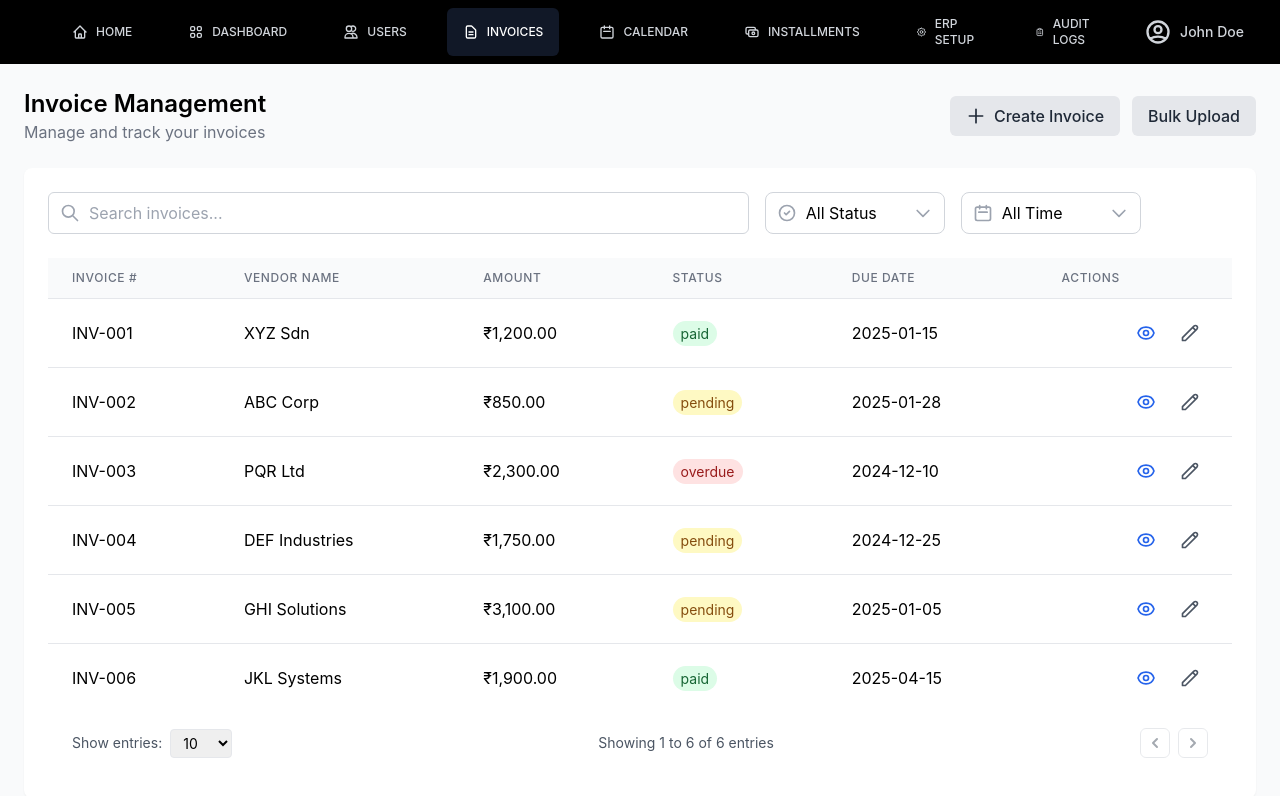
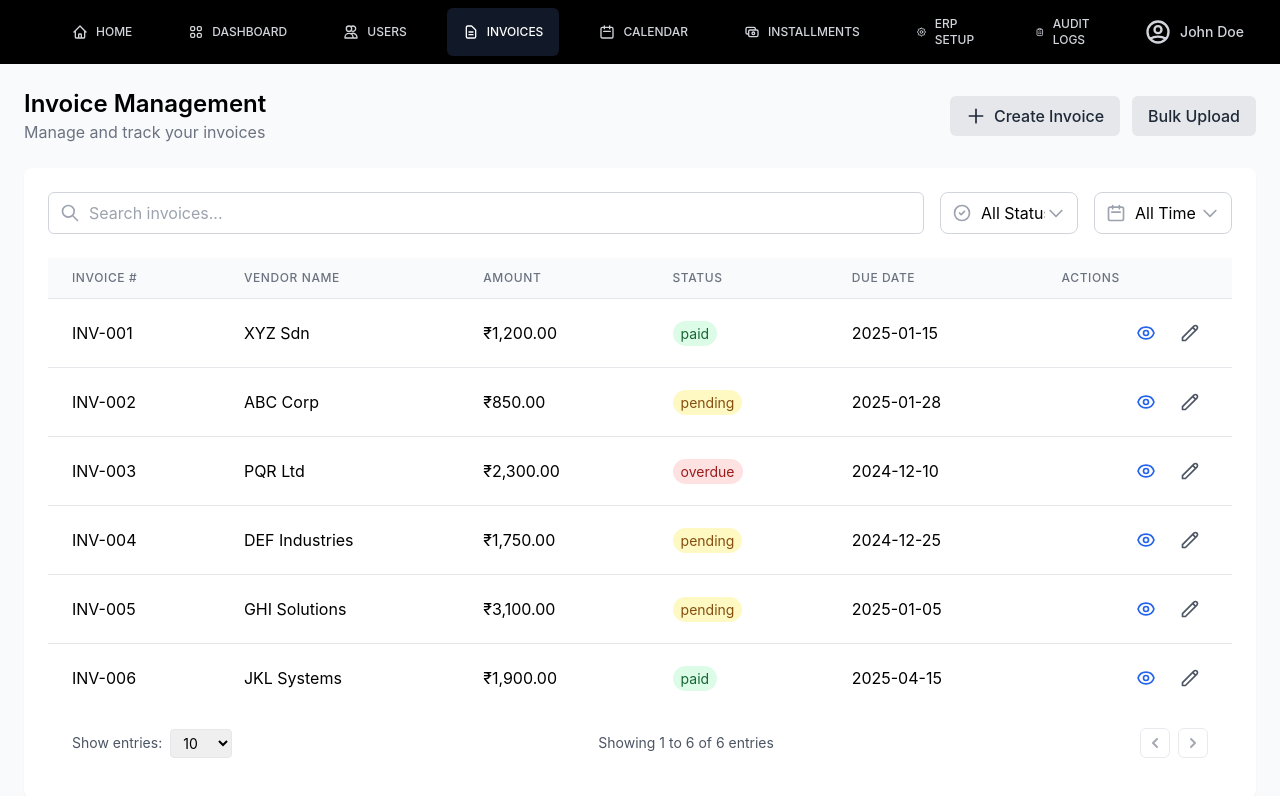
Before and after one commit to thecolossalsparkle/liquidrbac, a React (Create React App) app: page /invoices in a window 1280 px wide. Shown: the top 796 px of the page. Built offline with nearby package versions, Linux system fonts and the light colour scheme.

Commit message:
Invoice Bug Fix

```diff
--- a/src/pages/Invoices.jsx
+++ b/src/pages/Invoices.jsx
@@ -241,7 +241,7 @@ const Invoices = () => {
       <div className="bg-white rounded-lg p-4 sm:p-6 shadow-sm">
         <div className="mb-6">
           <div className="flex flex-col lg:flex-row gap-4">
-            <div className={`w-full ${selectedTimeRange === 'custom' ? 'lg:w-2/5' : 'lg:w-3/5'}`}>
+            <div className={`w-full ${selectedTimeRange === 'custom' ? 'lg:w-2/5' : 'lg:w-3/4'}`}>
               <SearchInput
                 placeholder="Search invoices..."
                 onChange={(e) => {
@@ -251,8 +251,8 @@ const Invoices = () => {
                 value={searchQuery}
               />
             </div>
-            <div className={`flex flex-col sm:flex-row gap-4 w-full ${selectedTimeRange === 'custom' ? 'lg:w-3/5' : 'lg:w-2/5'}`}>
-              <div className="relative w-full sm:flex-1 lg:max-w-[180px]">
+            <div className={`flex flex-col sm:flex-row gap-4 w-full ${selectedTimeRange === 'custom' ? 'lg:w-3/5' : 'lg:w-1/4'}`}>
+              <div className="relative w-full sm:flex-1">
                 <div className="relative">
                   <select
                     className={`appearance-none w-full px-4 py-2 pl-10 pr-8 border border-gray-300 rounded-lg focus:outline-none focus:ring-1 focus:ring-blue-500 ${
@@ -274,7 +274,7 @@ const Invoices = () => {
                   </div>
                 </div>
               </div>
-              <div className="relative w-full sm:flex-1 lg:max-w-[180px]">
+              <div className="relative w-full sm:flex-1">
                 <div className="relative">
                   <select
                     className={`appearance-none w-full px-4 py-2 pl-10 pr-8 border border-gray-300 rounded-lg focus:outline-none focus:ring-1 focus:ring-blue-500 ${
```
